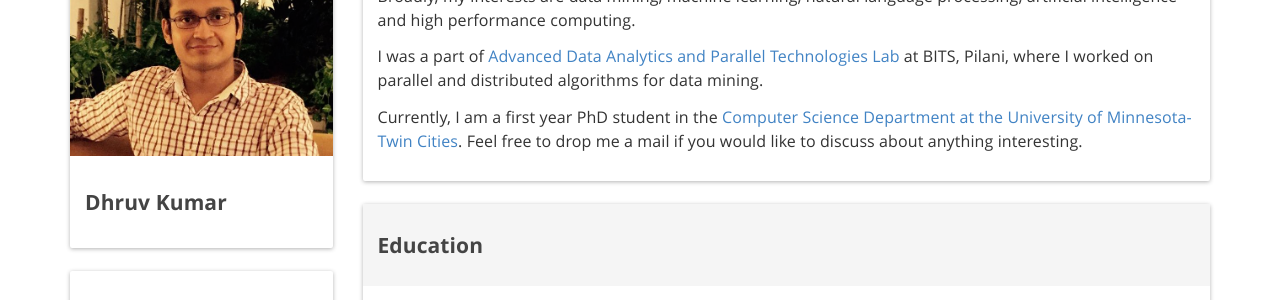
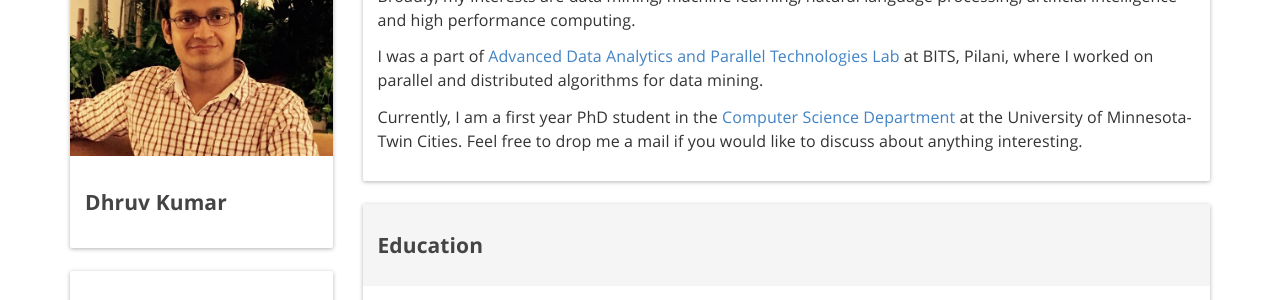
Before and after one commit to kudhru/old-personal-repo, a Jekyll site: the page built from index.html, in a window 1280 px wide. Shown: the part 168-468 px from the top of the page. Built offline with Jekyll 4.4.1, drawn with Linux system fonts in a browser that asks for light colours; nearby versions of some CDN libraries; some of the changed lines change nothing that is shown.

Commit message:
content change

```diff
--- a/index.html
+++ b/index.html
@@ -25,7 +25,7 @@
                     <p>I was a part of <a href="http://www.bits-pilani.ac.in/pilani/computerscience/AdvancedDataAnalyticsParallelTechnologiesLaboratory">Advanced Data Analytics and Parallel Technologies Lab</a> at BITS, Pilani, where I
                         worked on parallel and distributed algorithms for data mining.</p>
                     <p>
-                        Currently, I am a first year PhD student in the <a href="https://www.cs.umn.edu/">Computer Science Department at the University of Minnesota-Twin Cities</a>. Feel free to drop me a mail if you would like to discuss about anything interesting.</a>
+                        Currently, I am a first year PhD student in the <a href="https://www.cs.umn.edu/">Computer Science Department</a> at the University of Minnesota-Twin Cities. Feel free to drop me a mail if you would like to discuss about anything interesting.</a>
                     </p>
                 </div>
             </div>
```
